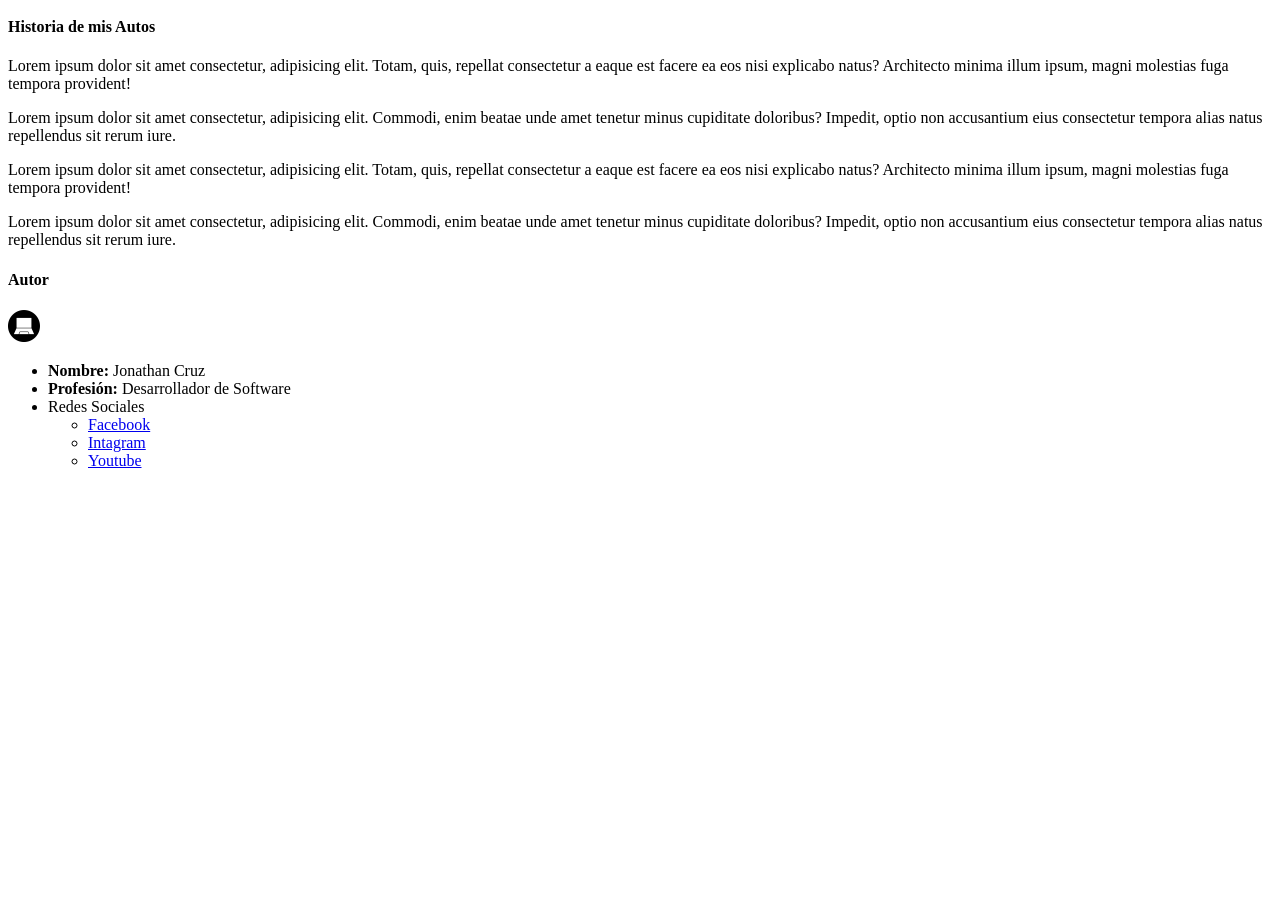
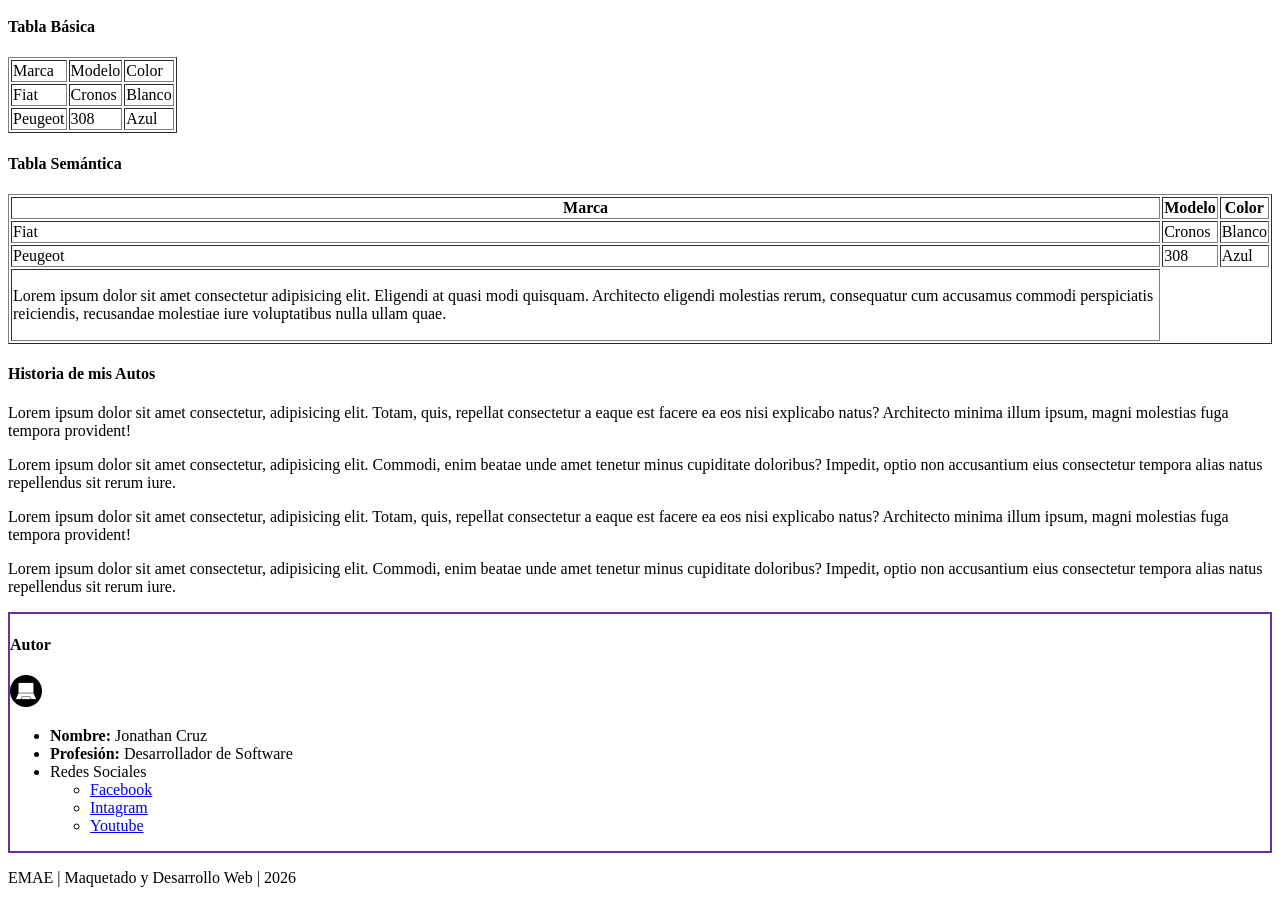
Before and after one commit to JonathanEmanuel/maquetados-dwn2-26, a plain HTML site: page semana-05/index.html in a window 1280 px wide. Shown: the part 1194-2097 px from the top of the page. Before the commit the page ends 1680 px from the top, so only its background shows below. Drawn offline with Linux system fonts and the light colour scheme.

Commit message:
Semana 05 - Listas y etiquetas semánticas

```diff
--- a/semana-05/index.html
+++ b/semana-05/index.html
@@ -6,7 +6,10 @@
     <title>Autos</title>
 </head>
 <body>
+    <header>
         <h1>Mis autos</h1>
+    </header>
+   <nav>
         <ul>
             <li><a href="index.html">Inicio</a></li>
             <li><a href="#galeria">Galería</a> </li>
@@ -21,10 +24,14 @@
             <a href="#autor">Autor</a>
         -->
         <hr>
+   </nav>
+   <main>
+        <section>
             <p>Fotos de colección de <em>mis autos</em></p>
             <img src="images/banner.jpg" alt="banner" width="600">
-
-    <h4 id="galeria">Galería</h4>
+        </section>
+        <section id="galeria">
+            <h4>Galería</h4>
             <a href="images/auto1_l.jpg" title="Click para ampliar">
                 <img src="images/auto1_s.jpg" alt="Auto-1" width="200">
             </a>
@@ -47,6 +54,8 @@
                 <img src="images/auto1_s.jpg" alt="Auto-1" width="200">
             </a>
 
+        </section>
+        <section id="lista">
             <h4>Lista de Autos</h4>
             <video src="videos/auto.mp4"  controls></video>
             <ol>
@@ -54,9 +63,55 @@
                 <li>Auto Verde </li>
                 <li>Auto Negro</li>
             </ol>
+            <h4>Tabla Básica</h4>
+            <table border="1">
+                <tr>
+                    <td>Marca</td>
+                    <td>Modelo</td>
+                    <td>Color</td>
+                </tr>
+                <tr>
+                    <td>Fiat</td>
+                    <td>Cronos</td>
+                    <td>Blanco</td>
+                </tr>
+                <tr>
+                    <td>Peugeot</td>
+                    <td>308</td>
+                    <td>Azul</td>
+                </tr>
+            </table>
+            <h4>Tabla Semántica</h4>
+            <table border="1">
+                <thead>
+                    <tr>
+                        <th>Marca</th>
+                        <th>Modelo</th>
+                        <th>Color</th>
+                    </tr>
+                </thead>
+                <tbody>
+                    <tr>
+                        <td>Fiat</td>
+                        <td>Cronos</td>
+                        <td>Blanco</td>
+                    </tr>
+                    <tr>
+                        <td>Peugeot</td>
+                        <td>308</td>
+                        <td>Azul</td>
 
-
-    <h4 id="historia">Historia de mis Autos</h4>
+                    </tr>
+                    <tr>
+                        <td >
+                            <p>Lorem ipsum dolor sit amet consectetur adipisicing elit. Eligendi at quasi modi quisquam. Architecto eligendi molestias rerum, consequatur cum accusamus commodi perspiciatis reiciendis, recusandae molestiae iure voluptatibus nulla ullam quae.</p>
+                        </td>
+                    </tr>
+                </tbody>
+            </table>
+        </section>
+        <section id="historia">
+            <h4>Historia de mis Autos</h4>
             <p>
                 Lorem ipsum dolor sit amet consectetur, adipisicing elit. Totam, quis, repellat consectetur a eaque est facere ea eos nisi explicabo natus? Architecto minima illum ipsum, magni molestias fuga tempora provident!
             </p>
@@ -69,8 +124,32 @@
             <p>
                 Lorem ipsum dolor sit amet consectetur, adipisicing elit. Commodi, enim beatae unde amet tenetur minus cupiditate doloribus? Impedit, optio non accusantium eius consectetur tempora alias natus repellendus sit rerum iure.
             </p>
+        </section>
+        <section id="autor" style="border: 2px solid rebeccapurple;">
+            <h4>Autor</h4>
+            <!--
+            <table border="2">
+                <tr>
+                    <td>
+                        <img src="images/laptop.png" alt="laptop" width="32">
+                    </td>
+                    <td>
+                        <ul>
+                            <li><strong>Nombre:</strong>  Jonathan Cruz</li>
+                            <li><strong>Profesión:</strong>  Desarrollador de Software </li>
+                            <li>Redes Sociales
+                                <ul>
+                                    <li> <a href="https://facebook.com/" target="_blank">Facebook</a> </li>
+                                    <li> <a href="https://instagram.com" target="_blank">Intagram</a></li>
+                                    <li> <a href="https://youtube.com/"  target="_blank">Youtube</a></li>
+                                </ul>
+                            </li>
+                        </ul>
+                    </td>
 
-    <h4 id="autor">Autor</h4>
+                </tr>
+            </table>
+            -->
             <img src="images/laptop.png" alt="laptop" width="32">
             <ul>
                 <li><strong>Nombre:</strong>  Jonathan Cruz</li>
@@ -83,6 +162,11 @@
                     </ul>
                 </li>
             </ul>
+        </section>
+   </main>
+   <footer>
+    <p> EMAE | Maquetado y Desarrollo Web | 2026</p>
+   </footer>
 
 </body>
 </html>
```
Also changed, not shown: semana-05/pages/contactos.html (+23 -1 lines). Lines whose indentation alone changed are shown as unchanged.
